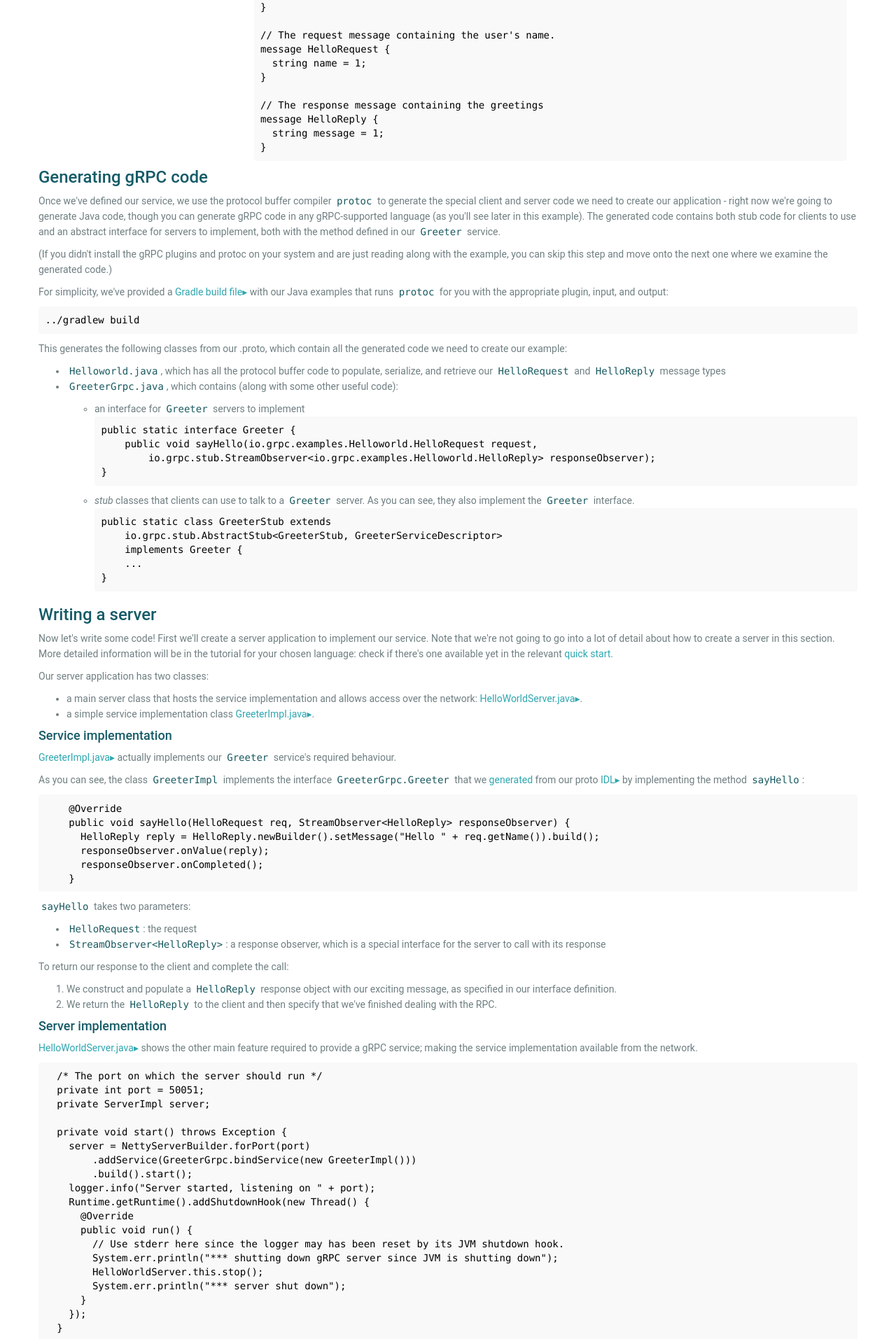
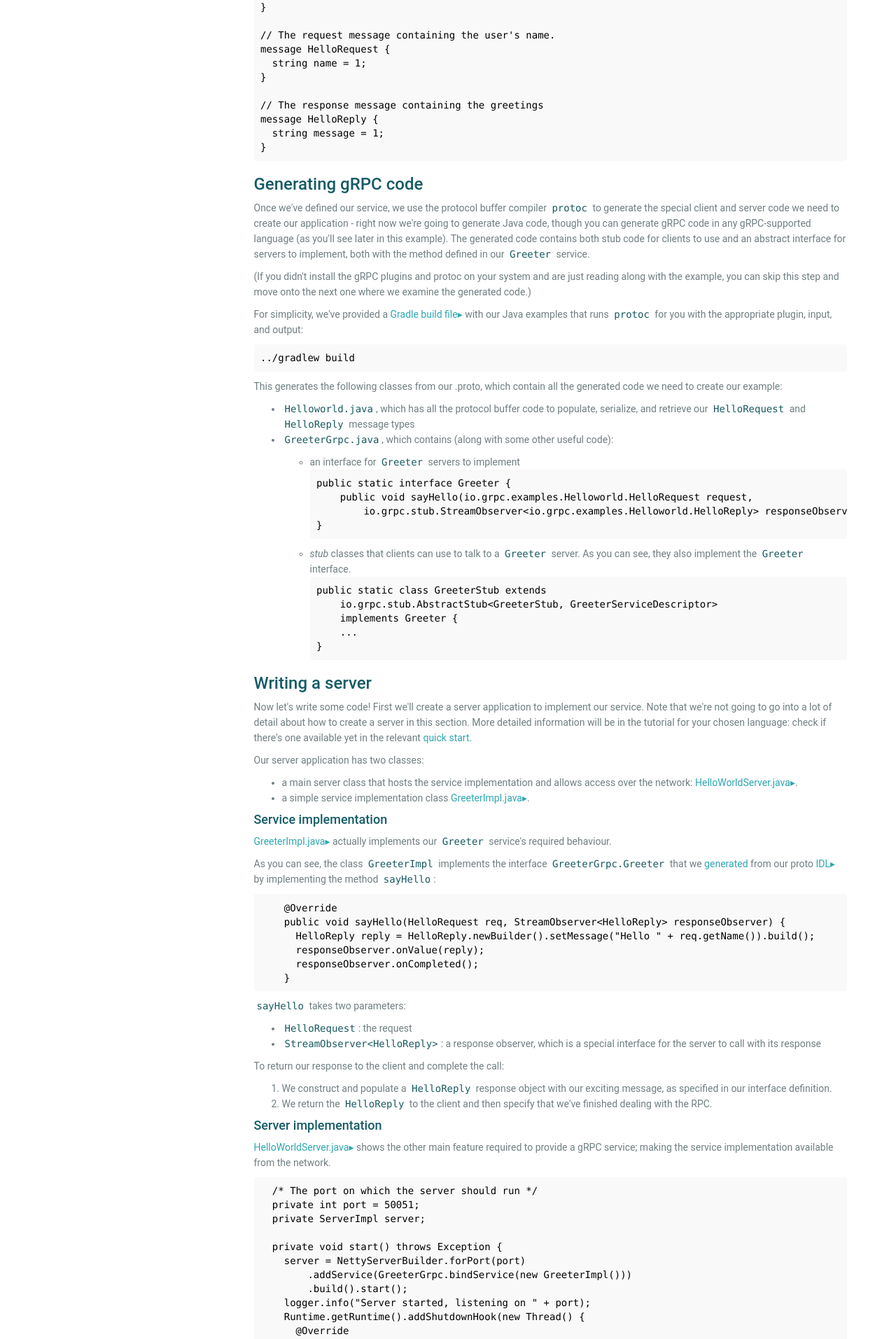
Before and after one commit to grpc/grpc.github.io, a Jekyll site: the page built from docs/index.html, in a window 1280 px wide. Shown: the part 2795-4708 px from the top of the page at 70% size. Built offline with Jekyll 4.4.1, drawn with Linux system fonts in a browser that asks for light colours; nearby versions of some CDN libraries; library files that are not in the unit come from our copies; Markdown is read by kramdown in place of the engine named in the settings.

Commit message:
Remove unmatched div close tag.
Fixes layout of page.

```diff
--- a/docs/index.html
+++ b/docs/index.html
@@ -191,7 +191,7 @@ message HelloRequest {
 message HelloReply {
   string message = 1;
 }
-</pre></div>
+</pre>
 
 <h3>
 <a id="generating-grpc-code"></a>Generating gRPC code</h3>
```
